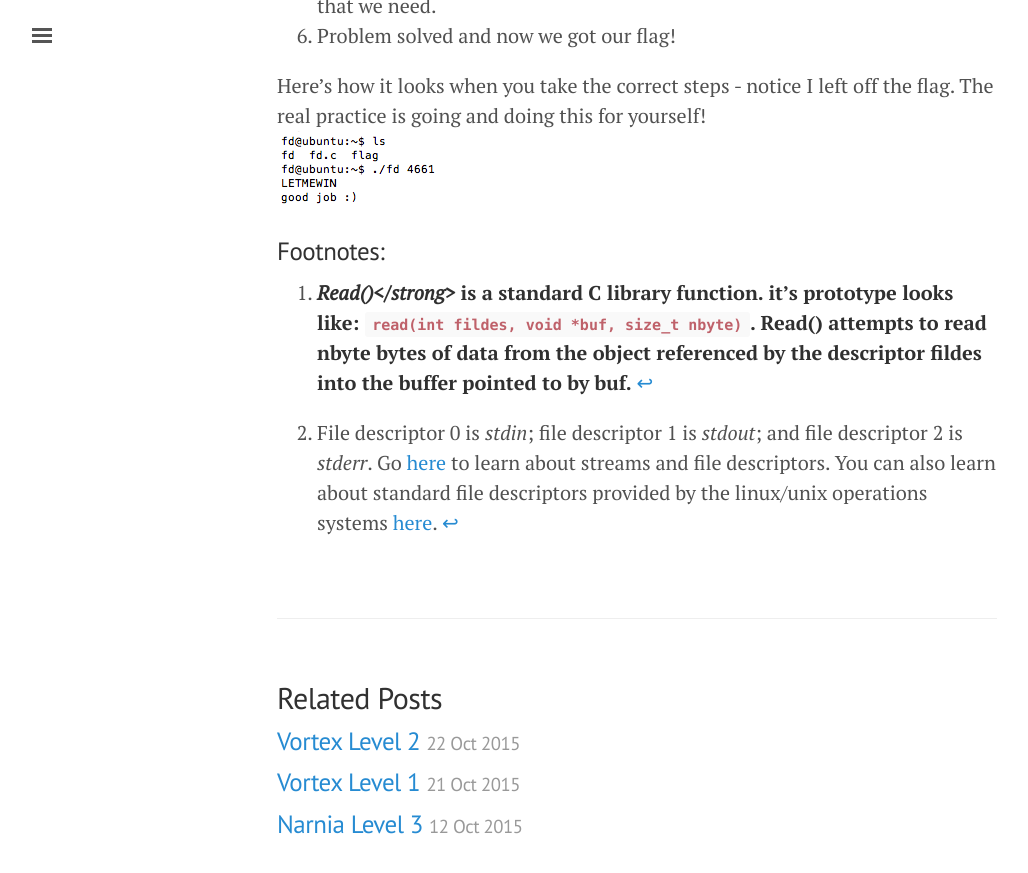
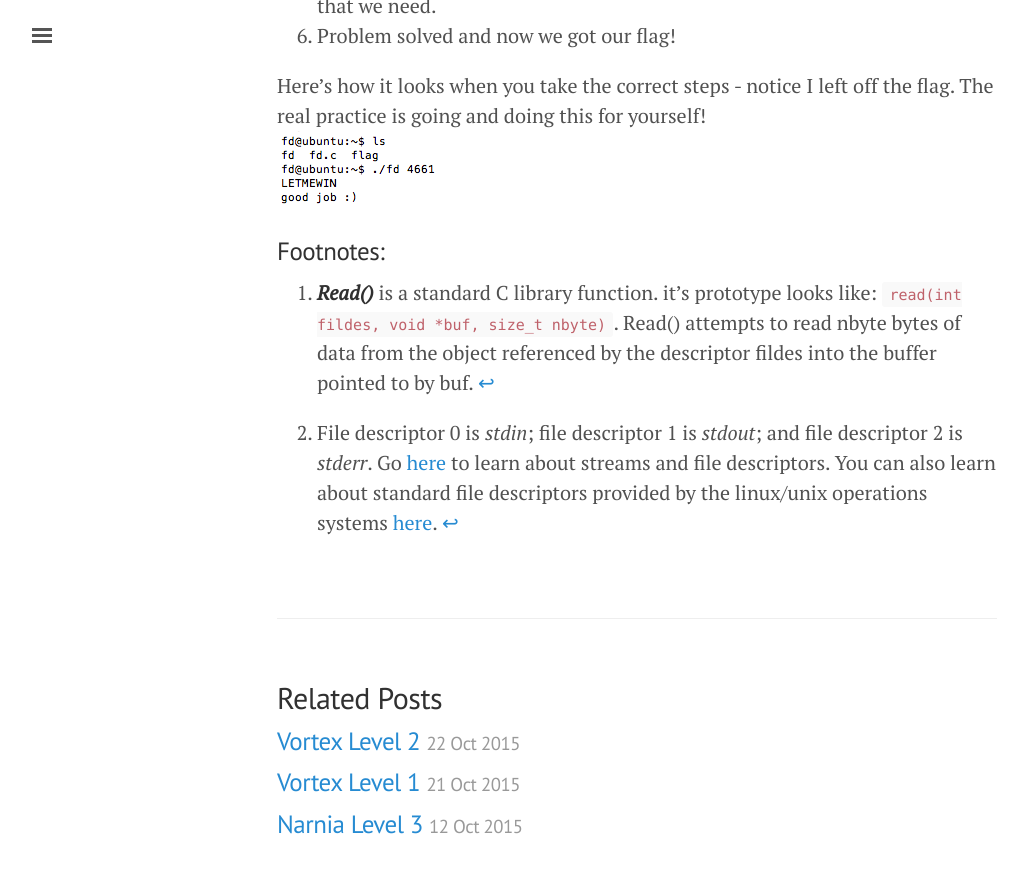
Before and after one commit to MCPA/MCPA.github.io, a Jekyll site: the page built from _posts/pwnable.kr/2015-12-12-toddlers-bottle-fd.markdown, in a window 1280 px wide and 900 px high, scrolled down 3053 px. Shown: the top 873 px of the window, without its empty margins (3-1031 px from the left). Built offline with Jekyll 4.4.1, drawn with Linux system fonts in a browser that asks for light colours.

Commit message:
formatting again ...

````diff
--- a/_posts/pwnable.kr/2015-12-12-toddlers-bottle-fd.markdown
+++ b/_posts/pwnable.kr/2015-12-12-toddlers-bottle-fd.markdown
@@ -68,5 +68,5 @@ Here's how it looks when you take the correct steps - notice I left off the flag
 ![fd solution](/images/fd_solution.png)
 
 <h3>Footnotes:</h3>
-[^1]: <strong><em>Read()</strong></em> is a standard C library function. it's prototype looks like: ```read(int fildes, void *buf, size_t nbyte)```. Read() attempts to read nbyte bytes of data from the object referenced by the descriptor fildes into the buffer pointed to by buf.
+[^1]: <strong><em>Read()</em></strong> is a standard C library function. it's prototype looks like: ```read(int fildes, void *buf, size_t nbyte)```. Read() attempts to read nbyte bytes of data from the object referenced by the descriptor fildes into the buffer pointed to by buf.
 [^2]: File descriptor 0 is <em>stdin</em>; file descriptor 1 is <em>stdout</em>; and file descriptor 2 is <em>stderr</em>. Go [here](http://www.gnu.org/software/libc/manual/html_node/Streams-and-File-Descriptors.html) to learn about streams and file descriptors. You can also learn about standard file descriptors provided by the linux/unix operations systems [here](http://www.bottomupcs.com/file_descriptors.html).
````
